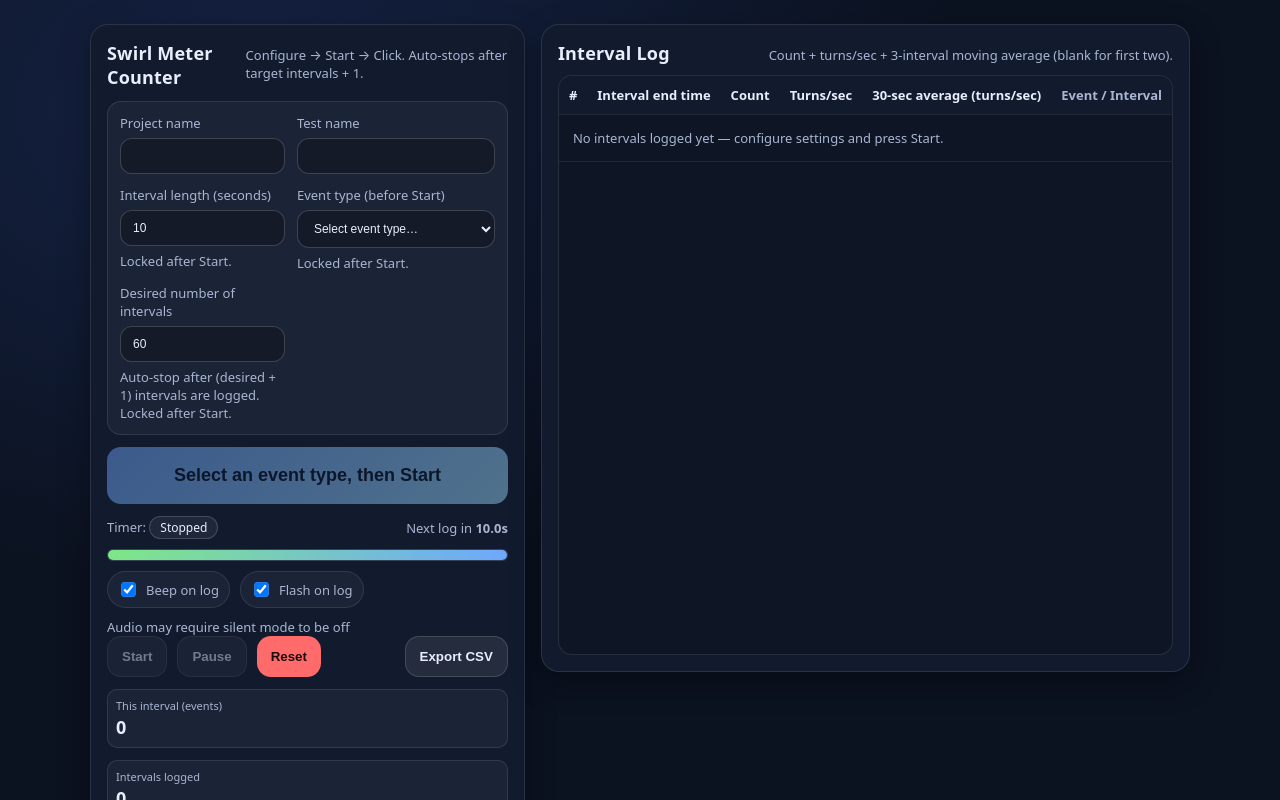
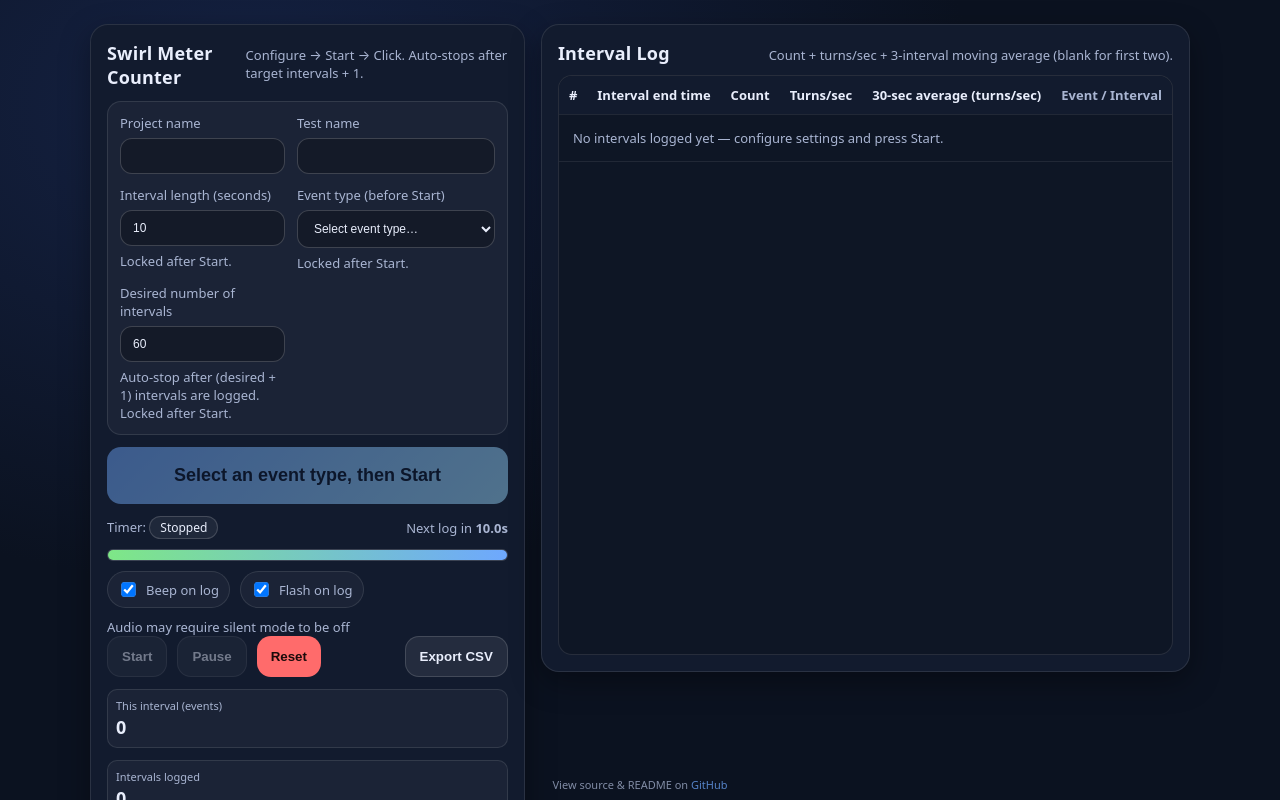
Before and after one commit to fmoran-vdts/swirl-handcounter, a plain HTML site: page index.html in a window 1280 px wide. Shown: the top 800 px of the page. Drawn offline with Linux system fonts and the light colour scheme.

Commit message:
Add files via upload

```diff
--- a/index.html
+++ b/index.html
@@ -285,6 +285,27 @@
       z-index: 2;
     }
     .muted{ color:var(--muted); }
+
+
+  .footer-link {
+	position: fixed;
+	bottom: 8px;
+	left: 50%;
+	transform: translateX(-50%);
+	font-size: 11px;
+	color: var(--muted);
+	opacity: 0.75;
+	z-index: 1000;
+  }
+
+  .footer-link a {
+	color: var(--accent);
+	text-decoration: none;
+  }
+
+  .footer-link a:hover {
+	text-decoration: underline;
+  }
   </style>
 </head>
 
@@ -426,6 +447,14 @@
         </table>
       </div>
     </div>
+
+	<!-- FOOTER WITH GITHUB LINK --!>
+	<div class="footer-link">
+	  View source & README on
+	  <a href="https://github.com/fmoran-vdts/swirl-handcounter" target="_blank" rel="noopener">
+        GitHub
+	  </a>
+	</div>
   </div>
 
   <script>
```
